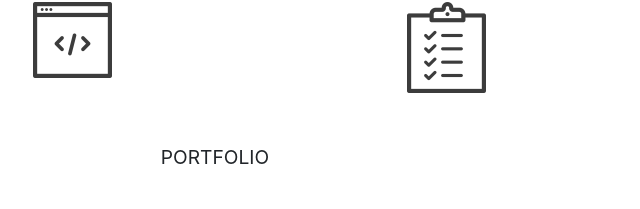
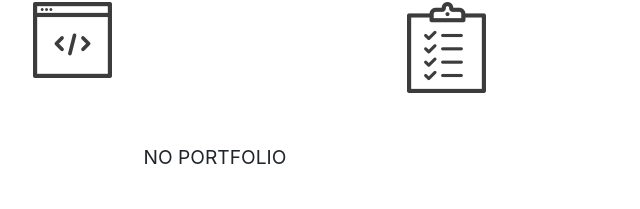
Before and after one commit to sam-dev-byte/DELANI-STUDIO, a plain HTML site: page index.html in a window 1280 px wide. Shown: the part 1143-1352 px from the top of the page, 425-1065 px from the left. Drawn offline with nearby package versions, Linux system fonts and the light colour scheme; files whose address does not match are found by name.

Commit message:
Update index.html

```diff
--- a/index.html
+++ b/index.html
@@ -53,7 +53,7 @@ Then we help translate them into effective and elegant solutions
         </div>
     </section>
 
-    <header id="port">PORTFOLIO</header>
+    <header id="port"> NO PORTFOLIO</header>
     <div class="row">
         <div class="col-md-4">
             <img src="./images/work4.jpg">
```
